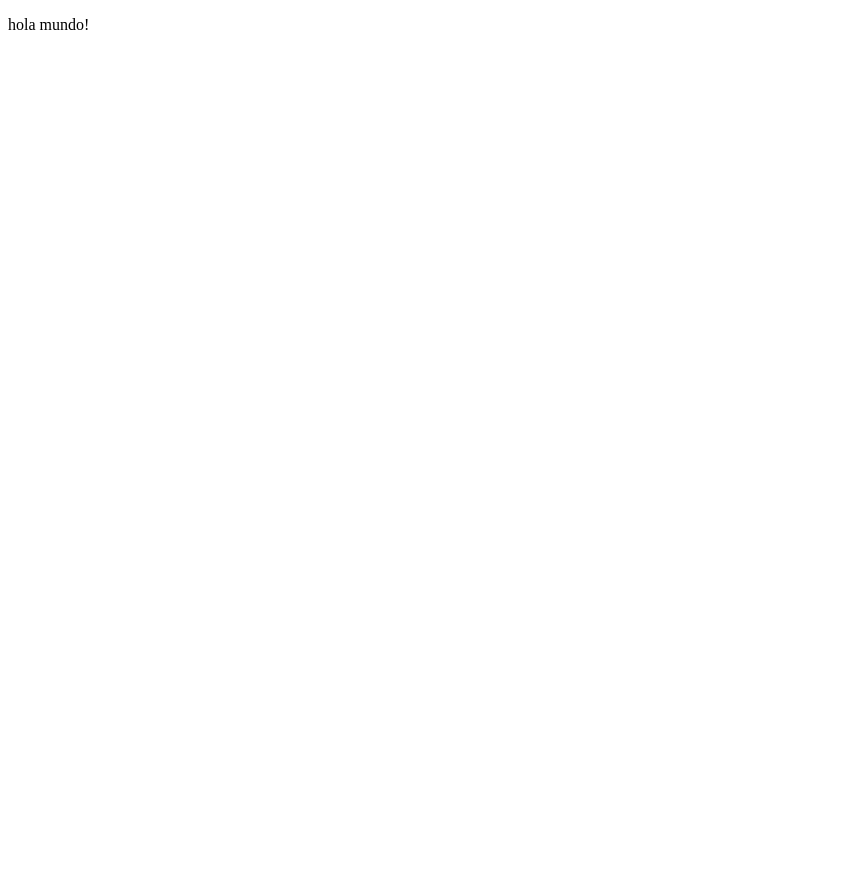
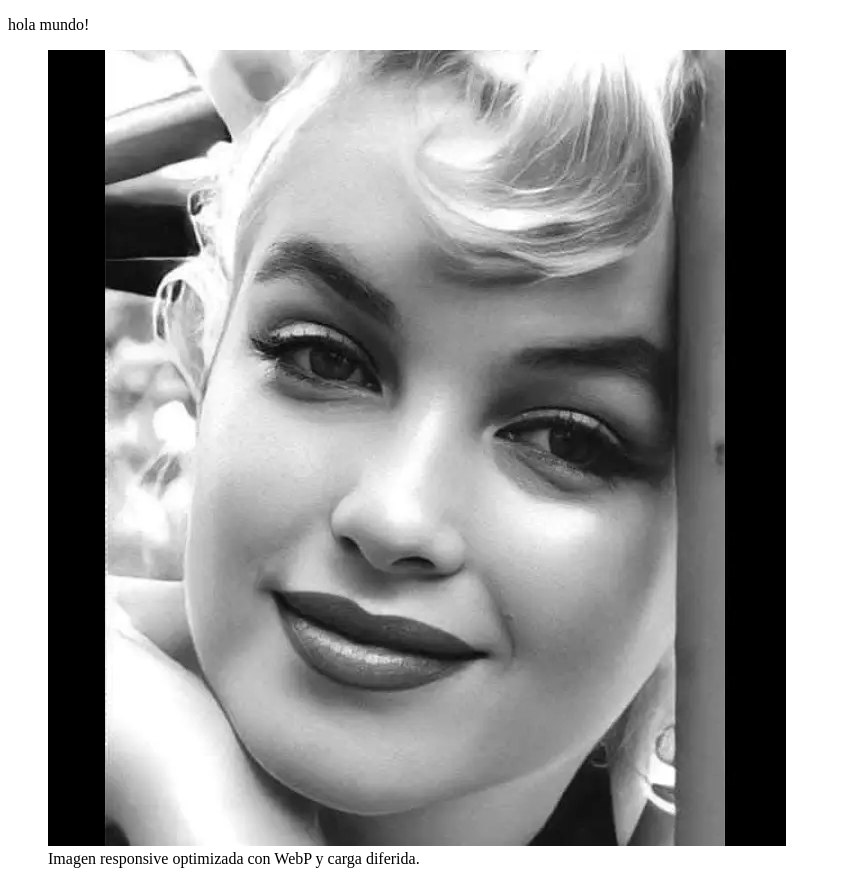
Before and after one commit to cralosfores70/desktop-tutorial, a plain HTML site: page index.html in a window 1280 px wide. Shown: the whole page, without its empty margins (0-841 px from the left). Before the commit the page ends 800 px from the top, so only its background shows below. Drawn offline with Linux system fonts and the light colour scheme.

Commit message:
cambios imagen

```diff
--- a/index.html
+++ b/index.html
@@ -7,5 +7,14 @@
 </head>
 <body>
    <p>hola mundo!</p>
+       <figure>
+            <picture>
+                <source srcset="img/marilingrande.webp" media="(min-width: 1024px)">
+                <source srcset="img/marilinmediana.webp" media="(min-width: 800px)">
+                <img src="img/marilinpequena.webp" alt="Vista optimizada del contenido usando imágenes adaptativas"
+                    loading="lazy">
+            </picture>
+            <figcaption>Imagen responsive optimizada con WebP y carga diferida.</figcaption>
+        </figure>
 </body>
 </html>
```
Also changed, not shown: img/marilingrande.webp (added), img/marilinmediana.webp (added), img/marilinpequena.webp (added).
